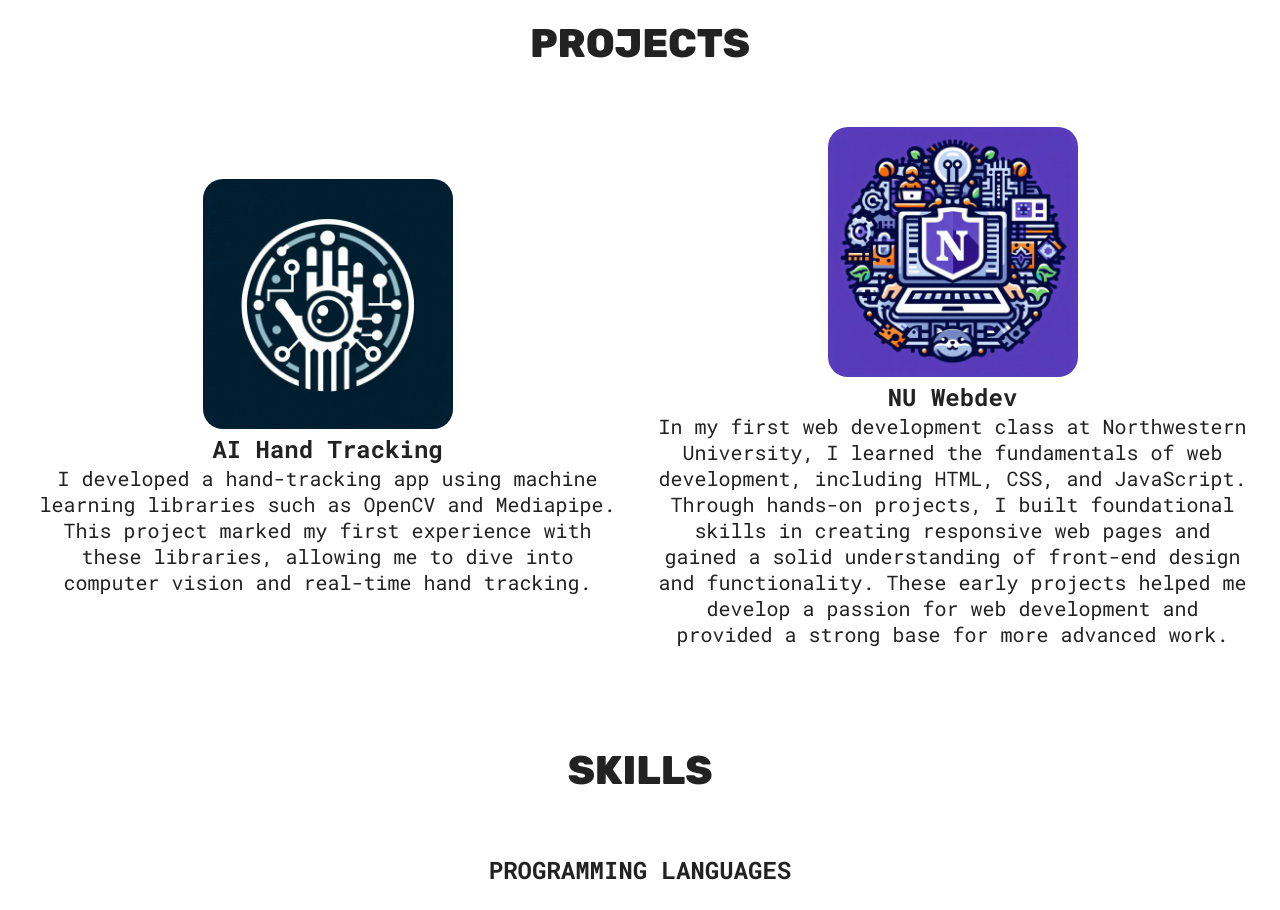
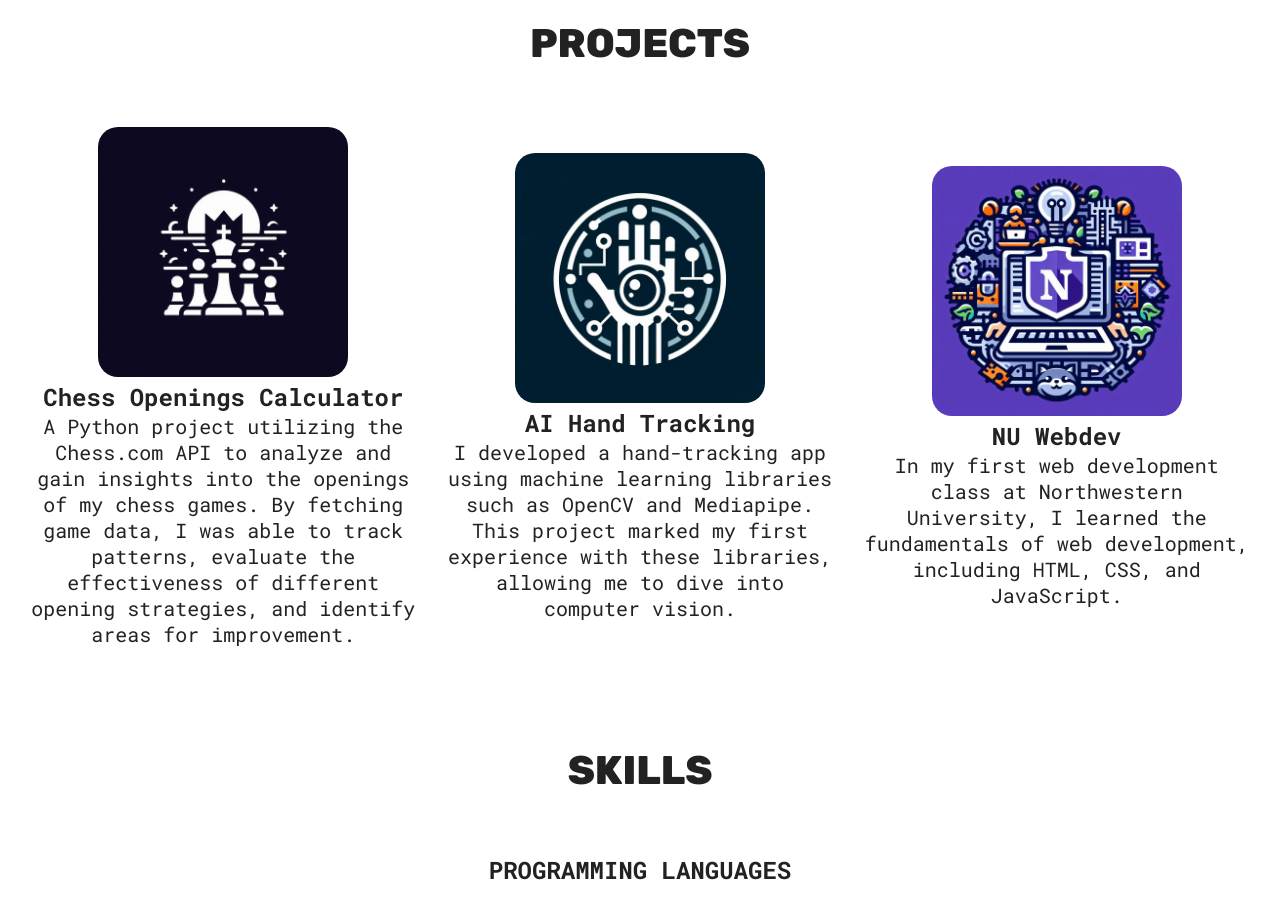
Before and after one commit to KobeMChamba/Kobe-Chamba-Portfolio-Website, a React (Vite) app: page / in a window 1280 px wide. Shown: the part 880-1790 px from the top of the page. Built offline with nearby package versions, Linux system fonts and the light colour scheme.

Commit message:
Added Chess Openings Calculator Project Card

```diff
--- a/src/sections/Projects/Projects.jsx
+++ b/src/sections/Projects/Projects.jsx
@@ -2,6 +2,7 @@ import React from "react";
 import styles from "./ProjectsStyles.module.css";
 import NUwebdev from "../../assets/NUWebdev.jpeg";
 import HandTrackingLogo from "../../assets/AI HandTracking Logo.jpeg"
+import ChessLogo from "../../assets/Chess Openings Calculator Logo.jpeg"
 import ProjectCard from "../../common/ProjectCard";
 
 function Projects() {
@@ -10,18 +11,26 @@ function Projects() {
       <h1 className="sectionTitle">Projects</h1>
       <div className={styles.projectsContainer}>
       <ProjectCard
+        src={ChessLogo}
+        link="https://github.com/KobeMChamba/Python-Projects/tree/main/Openings%20Calculator"
+        h3={"Chess Openings Calculator"}
+        p3={"A Python project utilizing the Chess.com API to analyze and gain insights into the openings of my chess games. By fetching game data, I was able to track patterns, evaluate the effectiveness of different opening strategies, and identify areas for improvement."}
+      />
+
+      <ProjectCard
         src={HandTrackingLogo}
         link="https://github.com/KobeMChamba/Python-Projects/tree/main/Hand%20Tracking%20Project"
         h3={"AI Hand Tracking"}
-          p3={"I developed a hand-tracking app using machine learning libraries such as OpenCV and Mediapipe. This project marked my first experience with these libraries, allowing me to dive into computer vision and real-time hand tracking."}
+        p3={"I developed a hand-tracking app using machine learning libraries such as OpenCV and Mediapipe. This project marked my first experience with these libraries, allowing me to dive into computer vision."}
       />
 
       <ProjectCard
         src={NUwebdev}
         link="https://github.com/KobeMChamba/webdev-labs/tree/main"
         h3={"NU Webdev"}
-          p3={"In my first web development class at Northwestern University, I learned the fundamentals of web development, including HTML, CSS, and JavaScript. Through hands-on projects, I built foundational skills in creating responsive web pages and gained a solid understanding of front-end design and functionality. These early projects helped me develop a passion for web development and provided a strong base for more advanced work."}
+        p3={"In my first web development class at Northwestern University, I learned the fundamentals of web development, including HTML, CSS, and JavaScript."}
       />
+
         {/* <ProjectCard
           src={viberr}
           link="https://github.com/KobeMChamba/webdev-labs/tree/main"
```
Also changed, not shown: src/assets/Chess Openings Calculator Logo.jpeg (added). Lines whose indentation alone changed are shown as unchanged.
